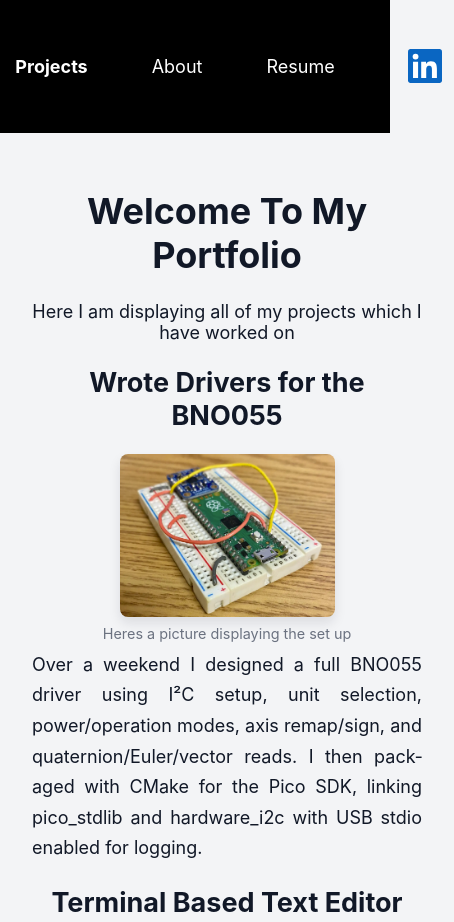
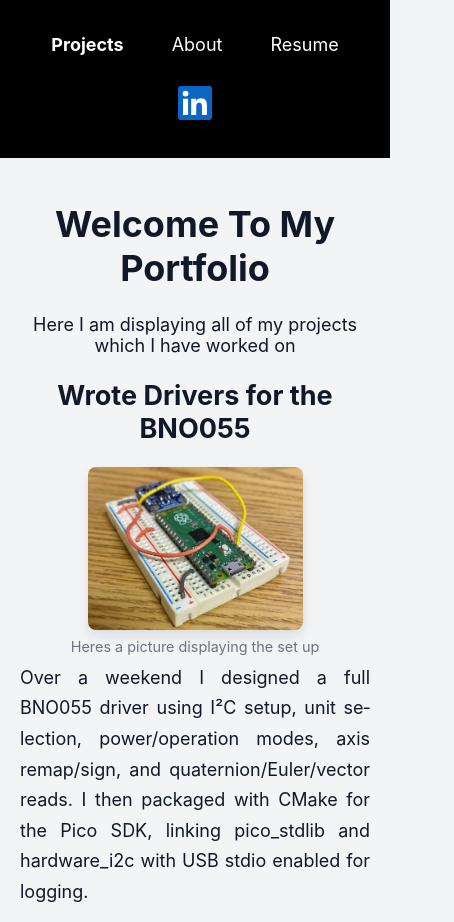
Before and after one commit to nhunt1984/MyPortfolio, a plain HTML site: page index.html in a window 390 px wide. Shown: the top 922 px of the page, 454 px wide, since content can reach past the window. Drawn offline with Linux system fonts and the light colour scheme.

Commit message:
1.3
moblie fixes

```diff
--- a/styles.css
+++ b/styles.css
@@ -1,10 +1,16 @@
-/* styles.css - fresh site skeleton */
-/*TODO : MOBLE, Dark/light modes, html creature in the about me section*/
 html,
 body {
   height: 100%;
   margin: 0;
 }
+
+*,
+*::before,
+*::after {
+  box-sizing: border-box;
+}
+
+
 
 body {
   min-height: 100vh;
@@ -308,7 +314,6 @@ main {
   margin-top: 8px;
 }
 
-/* Optional: if your source image is very wide & short, keep a gentle max-height */
 @media (min-width: 768px) {
   .project-media img {
     max-height: 215px;
@@ -317,3 +322,25 @@ main {
     /* shows whole image without cropping */
   }
 }
+
+@media (max-width: 640px) {
+  .container {
+    padding: 1.25rem;
+  }
+
+  .header-inner {
+    flex-wrap: wrap;
+    gap: 1rem;
+  }
+
+  .site-nav {
+    width: 100%;
+    justify-content: center;
+    flex-wrap: wrap;
+    gap: 1rem 1.5rem;
+  }
+
+  .nav-icon {
+    margin-left: 0;
+  }
+}
```
